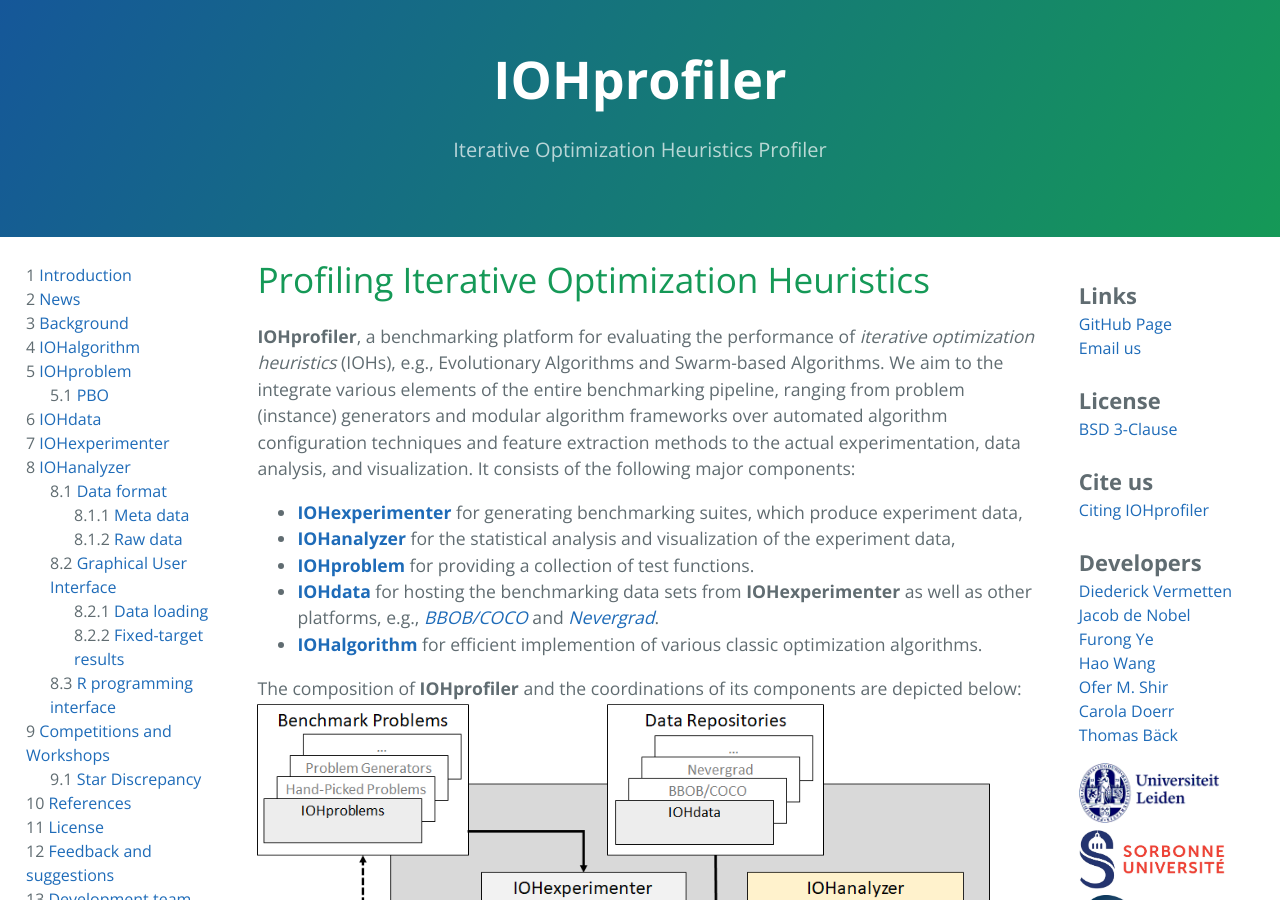
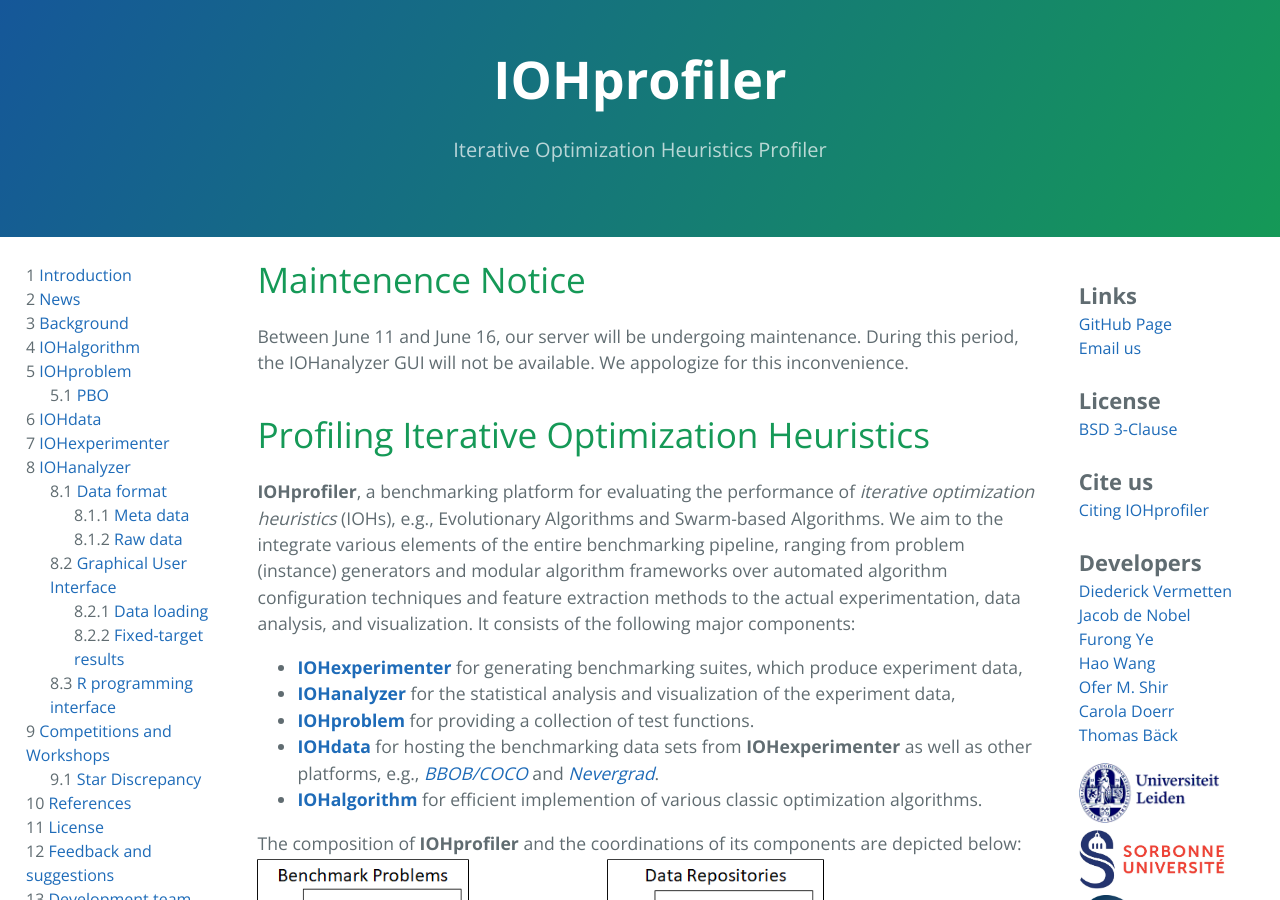
Before and after one commit to IOHprofiler/IOHprofiler.github.io, a Jekyll site: the page built from index.md, in a window 1280 px wide and 900 px high. Built offline with Jekyll 4.4.1, drawn with Linux system fonts in a browser that asks for light colours; formulas are drawn with MathJax 3.

Commit message:
Add maintenance notice

```diff
--- a/index.md
+++ b/index.md
@@ -3,6 +3,10 @@ layout: page
 title: IOHprofiler
 nav_order: 2
 ---
+
+# Maintenence Notice
+
+Between June 11 and June 16, our server will be undergoing maintenance. During this period, the IOHanalyzer GUI will not be available. We appologize for this inconvenience.
 
 # Profiling Iterative Optimization Heuristics
 
```
